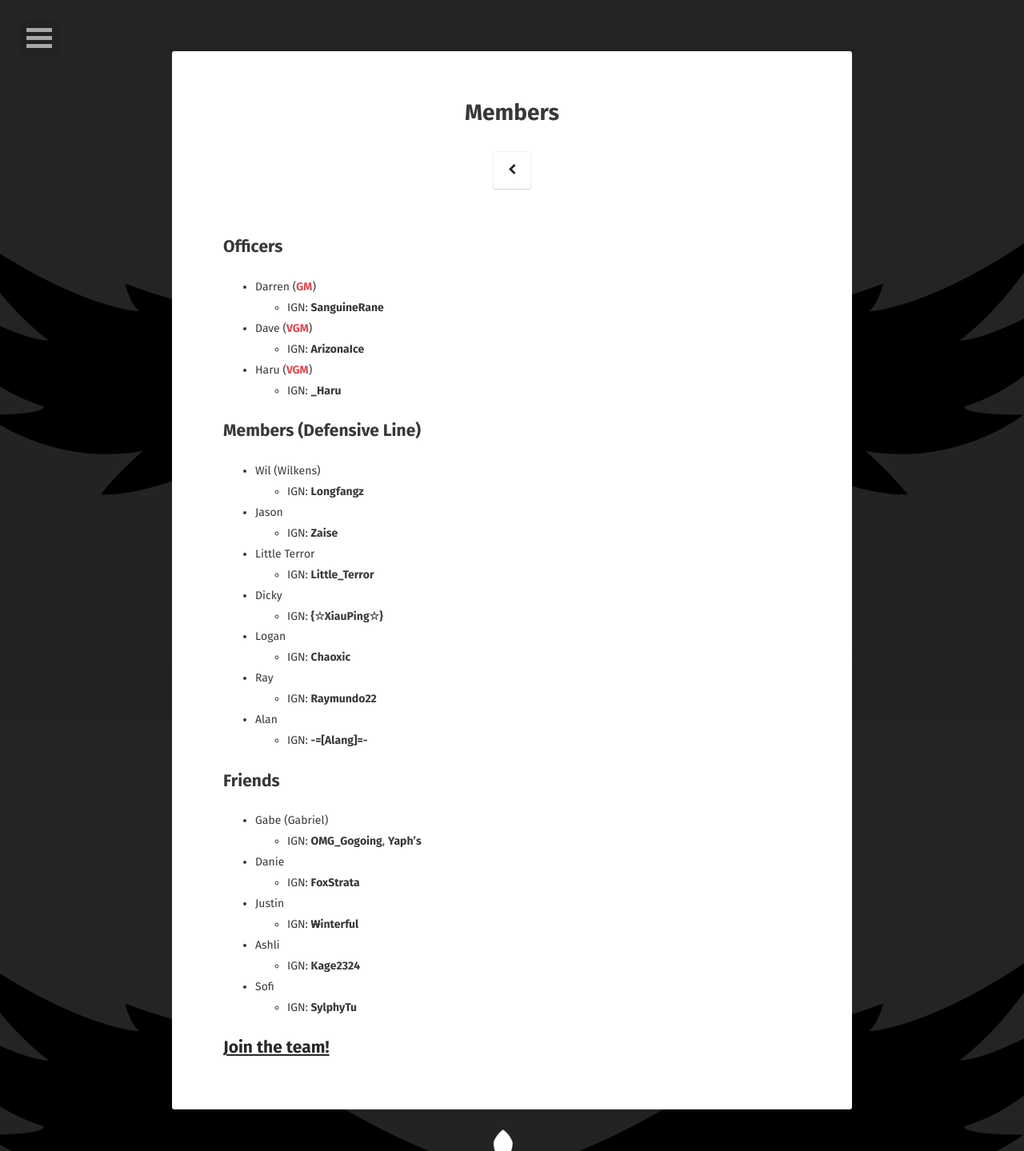
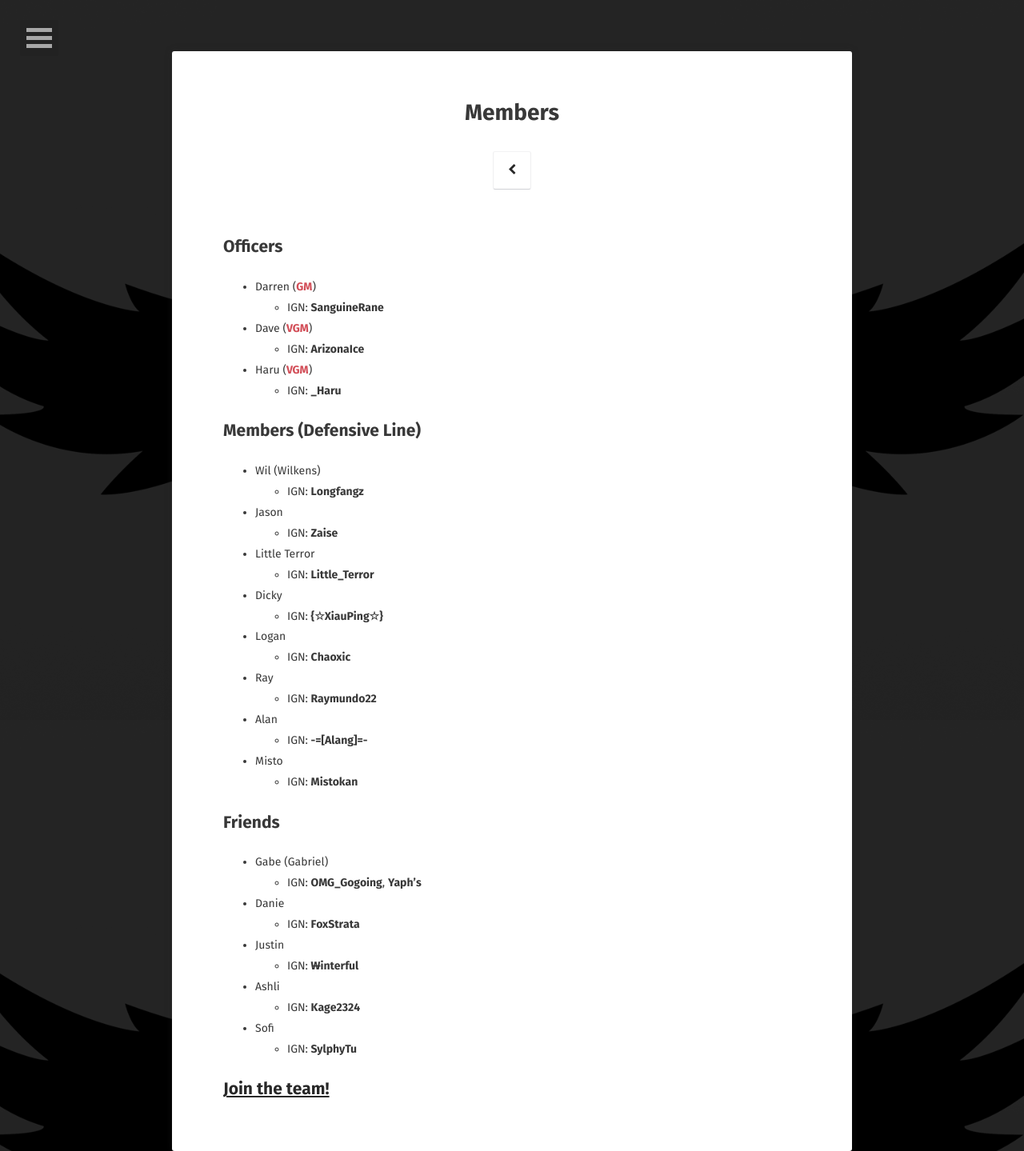
Before and after one commit to davk28/brokenluck.github.io, a Jekyll site: the page built from members/index.md, in a window 1280 px wide. Shown: the whole page at 80% size. Built offline with Jekyll 4.4.1, drawn with Linux system fonts in a browser that asks for light colours; some web fonts are replaced.

Commit message:
Add Misto to /members.

```diff
--- a/members/index.md
+++ b/members/index.md
@@ -30,6 +30,8 @@ comments: false
   * IGN: <b>Raymundo22</b>
 * Alan
   * IGN: <b>-=[Alang]=-</b>
+* Misto
+  * IGN: <b>Mistokan</b>
 
 ## Friends
 
```
